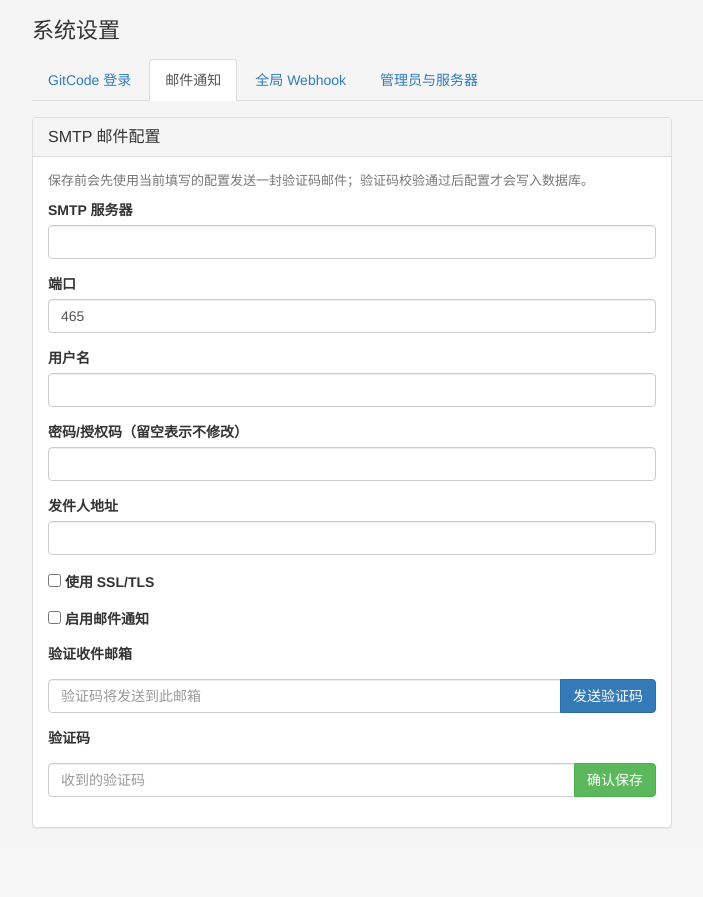
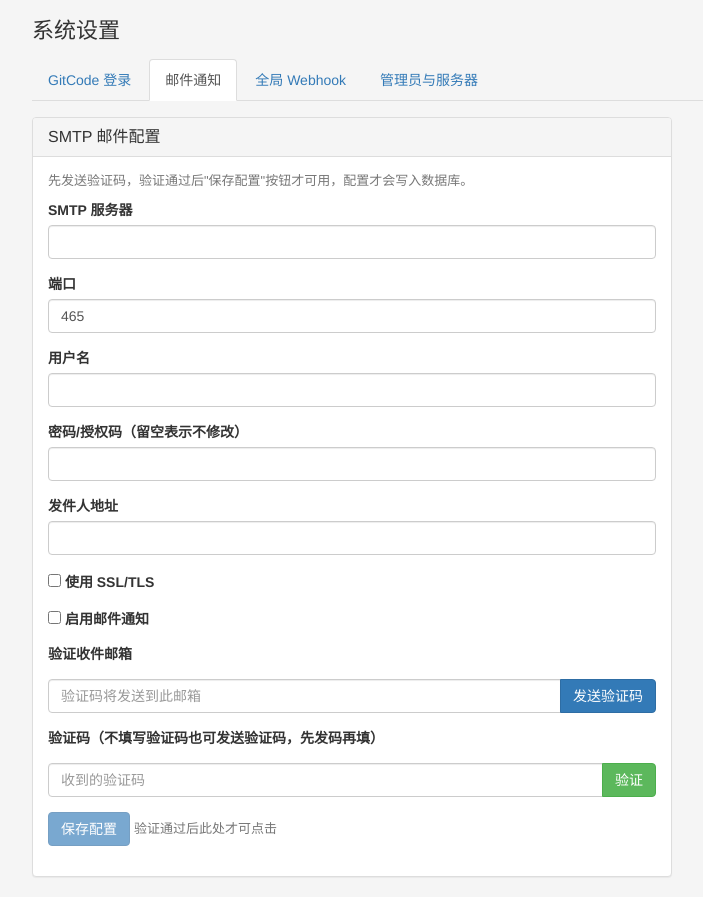
Before and after one commit to yuantao313/no_root_manager, a Django app: page /accounts/settings/ in a window 1280 px wide, after a click on "邮件通知". Shown: the part 51-948 px from the top of the page, without its empty margins (38-741 px from the left). Before the commit the page ends 879 px from the top, so only its background shows below. Run offline with Django 5.2, Linux system fonts and the light colour scheme; the visitor is signed in with stand-in values (Sample User, id 1); data comes from the database, SQL or seed files in the repository; data that the repository does not hold is empty; some libraries are stand-ins or nearby versions.

Commit message:
feat: SMTP 配置三步验证——发码冷却/验证解锁/保存入库
- 修复死循环：验证码输入框去掉 required，未填验证码也可先发验证码
- 发送验证码 60 秒冷却：session 记录时间戳，冷却期按钮禁用
  并显示剩余秒数，后端强制拦截重发
- 交互改造：验证按钮校验验证码（verify_smtp_code），通过后
  "保存配置"按钮由禁用转为可点击（smtp_verified 状态），
  保存时才写入数据库（save_email_final），未验证保存被拒
- 110 个测试全部通过，pyflakes 干净

Co-Authored-By: AtomCode (deepseek-v4-flash) <noreply@atomgit.com>

```diff
--- a/accounts/views.py
+++ b/accounts/views.py
@@ -285,12 +285,21 @@ def _gitcode_bind_done(request, code):
 @superuser_required
 def settings(request):
     """系统设置（仅超级管理员）：GitCode 配置/邮件/全局 Webhook/管理员-服务器绑定。"""
+    from django.utils import timezone
+
     syscfg = SystemConfig.get_singleton()
     email_cfg = EmailConfig.objects.first()
     hooks = WebhookConfig.objects.filter(owner__isnull=True)
     bindings = ServerAdminBinding.objects.select_related("server", "admin").all()
     staff_users = User.objects.filter(is_staff=True, is_superuser=False).order_by("username")
     servers = Server.objects.all().order_by("name")
+
+    # 发码冷却：距上次发送 <60 秒则剩余秒数 >0（模板禁用按钮）
+    sent_at = request.session.get("smtp_code_sent_at")
+    cooldown_remaining = 0
+    if sent_at:
+        cooldown_remaining = max(0, 60 - int(timezone.now().timestamp() - sent_at))
+    smtp_verified = bool(request.session.get("smtp_verified", False))
 
     if request.method == "POST":
         if "save_gitcode" in request.POST:
@@ -303,8 +312,10 @@ def settings(request):
             syscfg.save()
             messages.success(request, "GitCode 配置已保存。")
         elif "save_email" in request.POST:
-            # 第一步：用表单配置（未入库）向目标邮箱发送验证码，
-            # 验证码通过后才允许配置写入数据库
+            # 第一步：发送验证码（60 秒冷却），用表单配置（未入库）发信
+            if cooldown_remaining > 0:
+                messages.error(request, f"发送过于频繁，请 {cooldown_remaining} 秒后再试。")
+                return redirect("accounts:settings")
             host = request.POST.get("host", "").strip()
             port = int(request.POST.get("port") or 465)
             username = request.POST.get("username", "").strip()
@@ -325,6 +336,7 @@ def settings(request):
                     "use_tls": use_tls, "enabled": enabled,
                     "verify_email": target,
                 }
+                request.session["smtp_verified"] = False  # 重新发码使已验证失效
                 # 用"待验证配置"发验证码邮件（写库前即可确认 SMTP 可用）
                 def _send_with_pending(subject, body, to_list):
                     return send_email_with_config(
@@ -333,22 +345,36 @@ def settings(request):
                     )
                 ok = send_smtp_code(target, _send_with_pending)
                 if ok:
-                    messages.success(request, f"验证码已发送至 {target}，请填写后确认保存（配置暂未写入数据库）。")
+                    # 存时间戳（秒），session JSON 序列化不支持 datetime
+                    request.session["smtp_code_sent_at"] = int(timezone.now().timestamp())
+                    messages.success(request, f"验证码已发送至 {target}，请查收并点击“验证”。")
                 else:
                     messages.error(request, "验证码发送失败：当前 SMTP 配置不可用（请检查服务器/端口/认证），未保存。")
                     request.session.pop("pending_smtp", None)
             return redirect("accounts:settings")
-        elif "confirm_email" in request.POST:
-            # 第二步：校验验证码通过后，将暂存的 SMTP 配置写入数据库
+        elif "verify_smtp_code" in request.POST:
+            # 第二步：校验验证码，通过后允许保存（模板据此启用保存按钮）
             pending = request.session.get("pending_smtp")
             if not pending:
-                messages.error(request, "请先填写 SMTP 配置并发送验证码。")
+                messages.error(request, "请先发送验证码。")
                 return redirect("accounts:settings")
             target = pending.get("verify_email", "")
             ok, err = verify_code(target, request.POST.get("code", ""),
                                   EmailVerification.PURPOSE_SMTP_CONFIG, user=None)
-            if not ok:
-                messages.error(request, f"SMTP 配置验证失败：{err}")
+            if ok:
+                request.session["smtp_verified"] = True
+                messages.success(request, "验证通过，配置已解锁，请点击“保存配置”。")
+            else:
+                messages.error(request, f"验证失败：{err}")
+            return redirect("accounts:settings")
+        elif "save_email_final" in request.POST:
+            # 第三步：已验证通过才允许写入数据库
+            pending = request.session.get("pending_smtp")
+            if not pending:
+                messages.error(request, "请先发送验证码并验证。")
+                return redirect("accounts:settings")
+            if not request.session.get("smtp_verified"):
+                messages.error(request, "请先验证验证码，验证通过后才能保存。")
                 return redirect("accounts:settings")
             email_cfg = EmailConfig.objects.first() or EmailConfig()
             email_cfg.host = pending["host"]
@@ -361,6 +387,7 @@ def settings(request):
             email_cfg.enabled = pending.get("enabled", False)
             email_cfg.save()
             request.session.pop("pending_smtp", None)
+            request.session.pop("smtp_verified", None)
             messages.success(request, "SMTP 配置已通过验证并保存。")
         elif "send_test_email" in request.POST:
             target = request.POST.get("test_email", "").strip()
@@ -414,6 +441,8 @@ def settings(request):
         "bindings": bindings,
         "staff_users": staff_users,
         "servers": servers,
+        "cooldown_remaining": cooldown_remaining,
+        "smtp_verified": smtp_verified,
     })
 
 
--- a/templates/accounts/settings.html
+++ b/templates/accounts/settings.html
@@ -36,7 +36,7 @@
         <div class="panel panel-default" style="max-width:640px;">
             <div class="panel-heading"><h3 class="panel-title">SMTP 邮件配置</h3></div>
             <div class="panel-body">
-                <p class="text-muted" style="font-size:13px;">保存前会先使用当前填写的配置发送一封验证码邮件；验证码校验通过后配置才会写入数据库。</p>
+                <p class="text-muted" style="font-size:13px;">先发送验证码，验证通过后"保存配置"按钮才可用，配置才会写入数据库。</p>
                 <form method="post">
                     {% csrf_token %}
                     <p><label>SMTP 服务器</label><input type="text" name="host" class="form-control" value="{{ email_cfg.host|default:'' }}"></p>
@@ -51,18 +51,24 @@
                         <div class="input-group">
                             <input type="email" name="verify_email" class="form-control" placeholder="验证码将发送到此邮箱" required>
                             <span class="input-group-btn">
-                                <button type="submit" name="save_email" class="btn btn-primary">发送验证码</button>
+                                <button type="submit" name="save_email" class="btn btn-primary" {% if cooldown_remaining %}disabled{% endif %}>
+                                    {% if cooldown_remaining %}已发送（{{ cooldown_remaining }} 秒后重试）{% else %}发送验证码{% endif %}
+                                </button>
                             </span>
                         </div>
                     </p>
                     <p>
-                        <label>验证码</label>
+                        <label>验证码（不填写验证码也可发送验证码，先发码再填）</label>
                         <div class="input-group">
-                            <input type="text" name="code" class="form-control" placeholder="收到的验证码" required>
+                            <input type="text" name="code" class="form-control" placeholder="收到的验证码">
                             <span class="input-group-btn">
-                                <button type="submit" name="confirm_email" class="btn btn-success">确认保存</button>
+                                <button type="submit" name="verify_smtp_code" class="btn btn-success">验证</button>
                             </span>
                         </div>
+                    </p>
+                    <p>
+                        <button type="submit" name="save_email_final" class="btn btn-primary" {% if not smtp_verified %}disabled{% endif %}>保存配置</button>
+                        {% if smtp_verified %}<span class="text-success">✓ 验证通过，可保存</span>{% else %}<span class="text-muted" style="font-size:13px;">验证通过后此处才可点击</span>{% endif %}
                     </p>
                 </form>
             </div>
```
